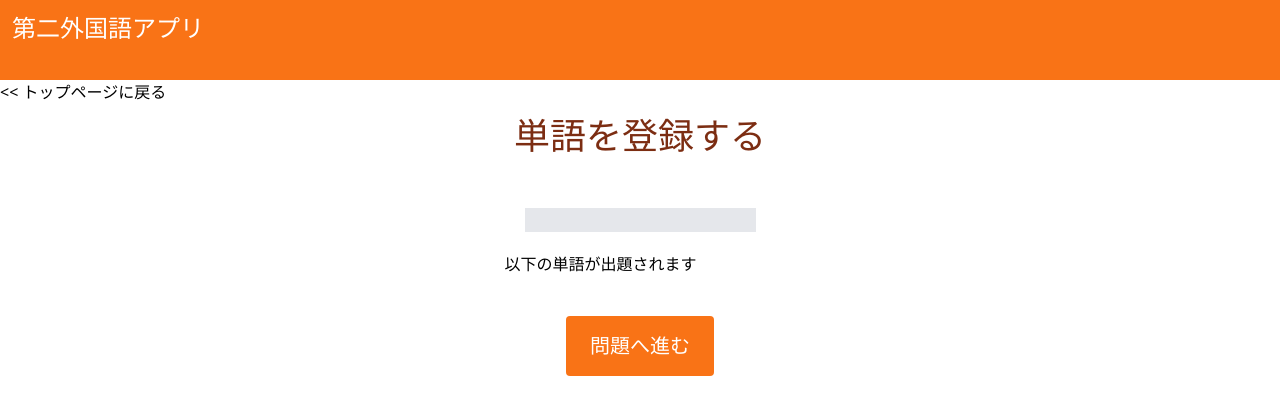
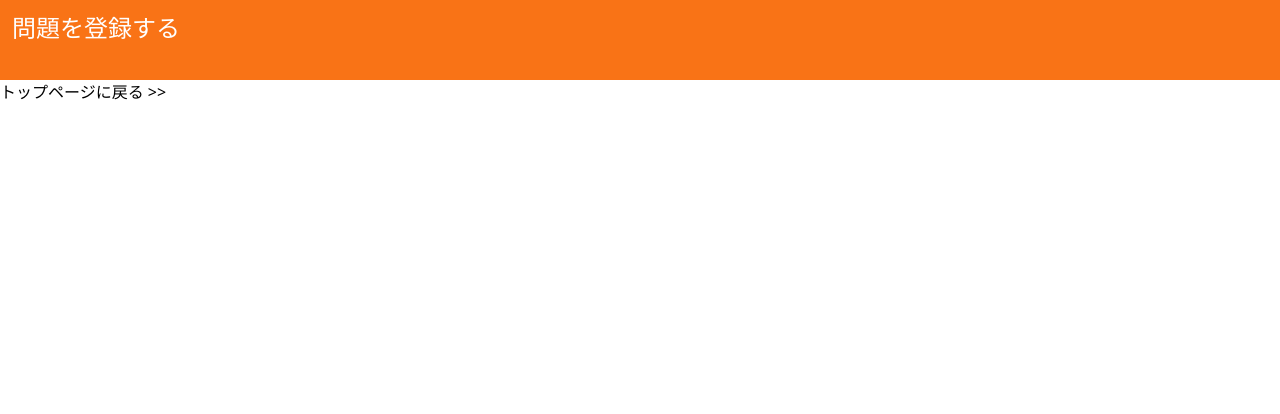
Before and after one commit to jack-app/foreign_language_game, a Next.js app in the folder front/: page /register/france in a window 1280 px wide. Shown: the top 414 px of the page. Built offline with nearby package versions, Linux system fonts and the light colour scheme.

Commit message:
Revert "登録ページの作成"

```diff
--- a/front/components/generalButton.tsx
+++ b/front/components/generalButton.tsx
@@ -2,14 +2,14 @@ import Link from 'next/link'
 
 type GeneralButton = {
   readonly text: string
-  readonly language: 'france' | 'russia' | undefined
+  readonly language: 'france' | 'russia'
 }
 const GeneralButton = (generalButton: GeneralButton) => {
   const path = `../register/${generalButton.language}`
   return (
     <div>
       <Link href={path}>
-        <div className="m-5 inline-block w-auto rounded bg-orange-500 p-4 pr-6 pl-6 text-xl text-white hover:bg-orange-400">
+        <div className="m-5 rounded bg-orange-500 p-4 pr-6 pl-6 text-xl text-white hover:bg-orange-400">
           {generalButton.text}
         </div>
       </Link>
--- a/front/components/header.tsx
+++ b/front/components/header.tsx
@@ -1,7 +1,7 @@
 const Header: any = (props: any) => {
   return (
     <div className="h-[5rem] w-[100%] bg-orange-500">
-      <p className="p-3 align-middle text-2xl text-white">第二外国語アプリ</p>
+      <p className="p-3 align-middle text-2xl text-white">{props.title}</p>
     </div>
   )
 }
--- a/front/components/layout.tsx
+++ b/front/components/layout.tsx
@@ -6,7 +6,7 @@ type Props = any
 const Layout = (props: Props) => {
   return (
     <>
-      <Header />
+      <Header title={props.title} />
       <div>{props.children}</div>
     </>
   )
--- a/front/pages/index.tsx
+++ b/front/pages/index.tsx
@@ -12,7 +12,7 @@ const Home: NextPage = () => {
         <title>第二外国語アプリ</title>
         <link rel="icon" href="/favicon.ico" />
       </Head>
-      <Layout header="Next.js">
+      <Layout header="Next.js" title="第二外国語アプリ">
         <div className="flex justify-center bg-yellow-100">
           <div className="flex w-full items-end justify-between p-7 md:w-[90%] lg:w-[85%]">
             <div className="ml-5 text-orange-800">
--- a/front/pages/question/france.tsx
+++ b/front/pages/question/france.tsx
@@ -5,7 +5,9 @@ const Questions = () => {
   const title = '問題'
   return (
     <>
-      <Header />
+      <Header title={title}>
+        <h1>React</h1>
+      </Header>
       <Link href="/">
         <a>トップページに戻る &gt;&gt;</a>
       </Link>
--- a/front/pages/question/russia.tsx
+++ b/front/pages/question/russia.tsx
@@ -5,7 +5,9 @@ const Questions = () => {
   const title = '問題'
   return (
     <>
-      <Header />
+      <Header title={title}>
+        <h1>React</h1>
+      </Header>
       <Link href="/">
         <a>トップページに戻る &gt;&gt;</a>
       </Link>
--- a/front/pages/register/france.tsx
+++ b/front/pages/register/france.tsx
@@ -1,73 +1,18 @@
 import Link from 'next/link'
-import router from 'next/router'
-import { useState } from 'react'
-import GeneralButton from '../../components/generalButton'
 import Header from '../../components/header'
 
-const RegisterFrance = () => {
-  const title = '単語を登録する'
-
-  const initialState = [{ word: '' }]
-
-  const [texts, setText] = useState(initialState)
-  const [word, setWord] = useState('')
-
-  const addWord = (event: any) => {
-    event.preventDefault()
-    if (texts === []) return
-    console.log(texts)
-    setText((texts) => [...texts, { word }])
-    setWord('')
-    console.log(texts)
-  }
-
-  const handleSubmit = (event: any) => {
-    event.preventDefault()
-    if (texts === []) return
-    console.log(texts)
-    setText((texts) => [...texts, { word }])
-    const words = [...texts, { word }]
-    words.shift()
-    words.pop()
-    setWord('')
-    console.log(words)
-    router.push('../question/france')
-  }
-
+const Register = () => {
+  const title = '問題を登録する'
   return (
     <>
-      <Header />
+      <Header title={title}>
+        <h1>React</h1>
+      </Header>
       <Link href="/">
-        <a>&lt;&lt; トップページに戻る</a>
+        <a>トップページに戻る &gt;&gt;</a>
       </Link>
-      <p className="p-3 text-center text-[1.75rem] text-orange-900 sm:text-2xl md:text-3xl lg:text-4xl">
-        {title}
-      </p>
-      <div className="grid place-items-center">
-        <form className="m-5" onSubmit={addWord}>
-          <input
-            className="m-5 bg-gray-200"
-            value={word}
-            onChange={(event) => {
-              setWord(event.target.value)
-            }}
-          />
-          <p>以下の単語が出題されます</p>
-          <ul className="bg-orange-200">
-            {texts.map((text, item) => (
-              <li key={item}>{text.word}</li>
-            ))}
-          </ul>
-        </form>
-        <button
-          className="m-5 inline-block w-auto rounded bg-orange-500 p-4 pr-6 pl-6 text-xl text-white hover:bg-orange-400"
-          onClick={handleSubmit}
-        >
-          問題へ進む
-        </button>
-      </div>
     </>
   )
 }
 
-export default RegisterFrance
+export default Register
--- a/front/pages/register/russia.tsx
+++ b/front/pages/register/russia.tsx
@@ -1,71 +1,18 @@
 import Link from 'next/link'
-import router from 'next/router'
-import { useState } from 'react'
 import Header from '../../components/header'
 
-const RegisterRussia = () => {
-  const title = '単語を登録する'
-
-  const initialState = [{ word: '' }]
-
-  const [texts, setText] = useState(initialState)
-  const [word, setWord] = useState('')
-
-  const addWord = (event: any) => {
-    event.preventDefault()
-    if (texts === []) return
-    console.log(texts)
-    setText((texts) => [...texts, { word }])
-    setWord('')
-    console.log(texts)
-  }
-
-  const handleSubmit = (event: any) => {
-    event.preventDefault()
-    if (texts === []) return
-    console.log(texts)
-    setText((texts) => [...texts, { word }])
-    const words = [...texts, { word }]
-    words.shift()
-    words.pop()
-    setWord('')
-    console.log(words)
-    router.push('../question/russia')
-  }
+const Register = () => {
+  const title = '問題を登録する'
   return (
     <>
-      <Header />
+      <Header title={title}>
+        <h1>React</h1>
+      </Header>
       <Link href="/">
-        <a>&lt;&lt; トップページに戻る</a>
+        <a>トップページに戻る &gt;&gt;</a>
       </Link>
-      <p className="p-3 text-center text-[1.75rem] text-orange-900 sm:text-2xl md:text-3xl lg:text-4xl">
-        {title}
-      </p>
-      <div className="grid place-items-center">
-        <form className="m-5" onSubmit={addWord}>
-          <input
-            className="bg-gray-200"
-            value={word}
-            onChange={(event) => {
-              setWord(event.target.value)
-            }}
-          />
-          <p className="pt-4">以下の単語が出題されます</p>
-          <ul className="bg-orange-200">
-            {texts.map((text, item) => (
-              <li key={item}>{text.word}</li>
-            ))}
-          </ul>
-        </form>
-        <button
-          className="m-5 inline-block w-auto rounded bg-orange-500 p-3 pr-6 pl-6 text-xl text-white hover:bg-orange-400"
-          onClick={handleSubmit}
-        >
-          問題へ進む
-        </button>
-      </div>
     </>
   )
 }
 
-export default RegisterRussia
+export default Register
```
